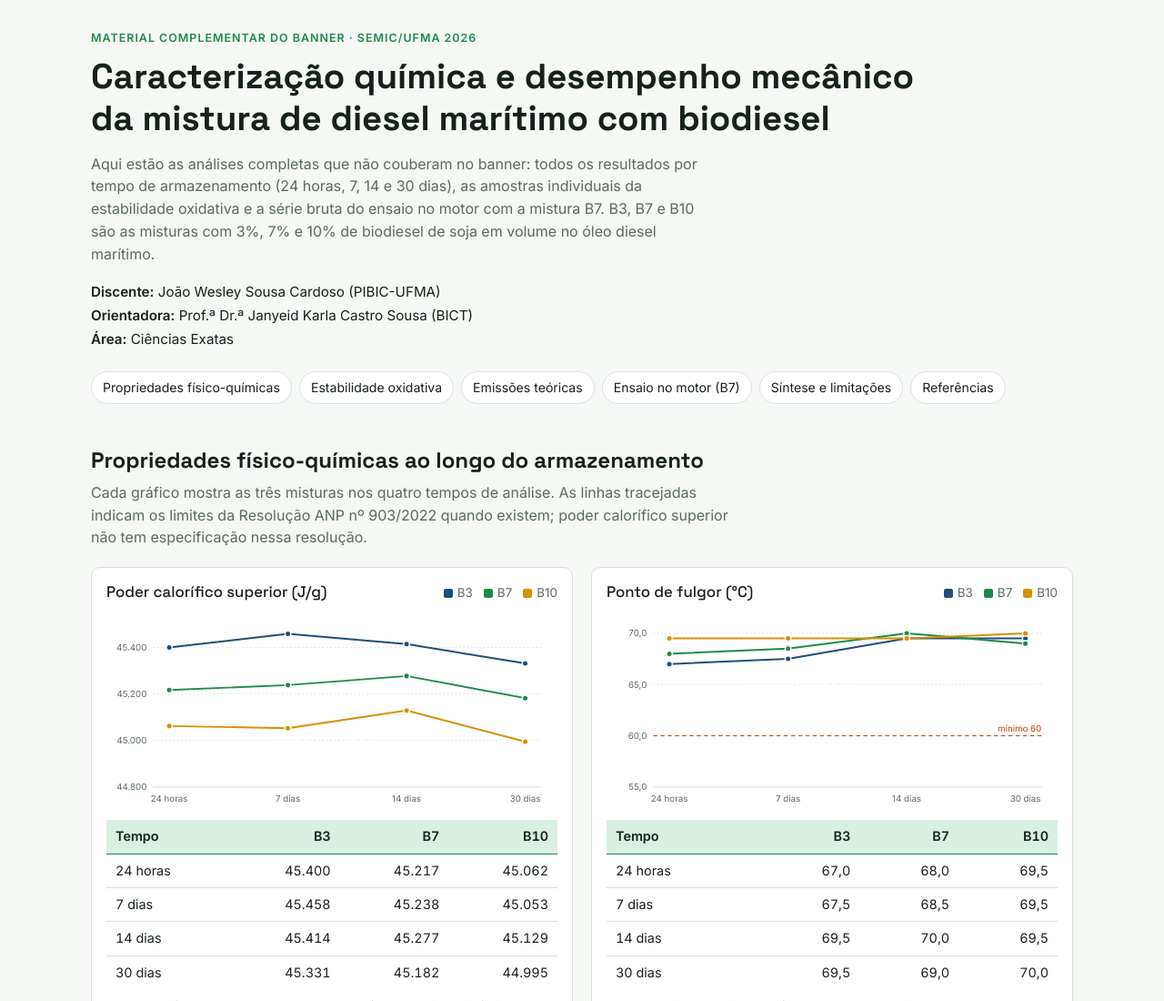
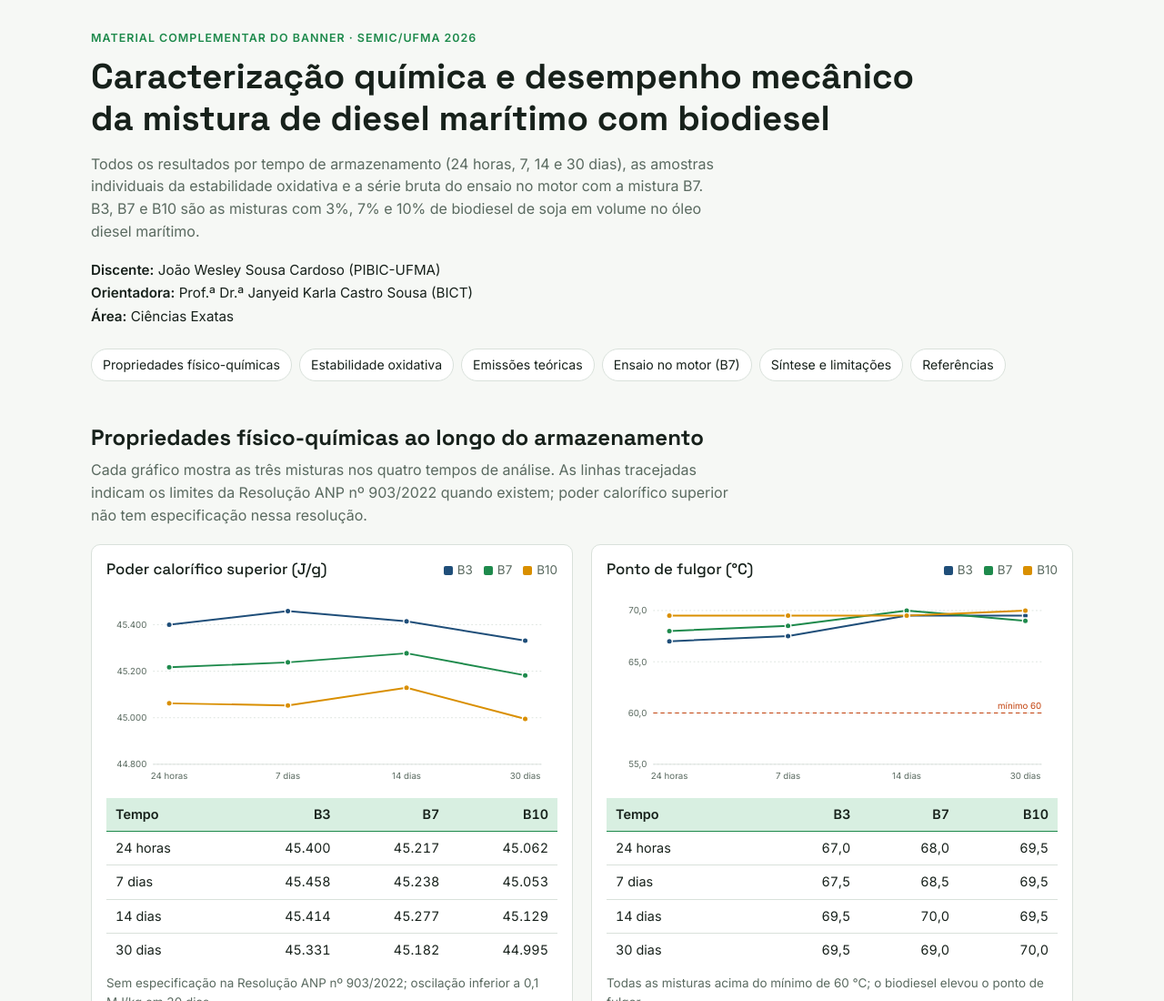
Before and after one commit to jwwesley/analises-semic-biodiesel, a plain HTML site: page index.html in a window 1280 px wide. Shown: the top 1100 px of the page at 91% size. Drawn offline with Linux system fonts and the light colour scheme.

Commit message:
Update lead paragraph in index.html
Removed introductory phrase from lead paragraph.

```diff
--- a/index.html
+++ b/index.html
@@ -85,7 +85,7 @@ html { scroll-behavior: smooth; }
 <main class="wrap">
   <p class="kicker">Material complementar do banner · SEMIC/UFMA 2026</p>
   <h1>Caracterização química e desempenho mecânico da mistura de diesel marítimo com biodiesel</h1>
-  <p class="lead">Aqui estão as análises completas que não couberam no banner: todos os resultados por tempo de armazenamento (24 horas, 7, 14 e 30 dias), as amostras individuais da estabilidade oxidativa e a série bruta do ensaio no motor com a mistura B7. B3, B7 e B10 são as misturas com 3%, 7% e 10% de biodiesel de soja em volume no óleo diesel marítimo.</p>
+  <p class="lead">Todos os resultados por tempo de armazenamento (24 horas, 7, 14 e 30 dias), as amostras individuais da estabilidade oxidativa e a série bruta do ensaio no motor com a mistura B7. B3, B7 e B10 são as misturas com 3%, 7% e 10% de biodiesel de soja em volume no óleo diesel marítimo.</p>
   <div class="people">
     <div><b>Discente:</b> João Wesley Sousa Cardoso (PIBIC-UFMA)</div>
     <div><b>Orientadora:</b> Prof.ª Dr.ª Janyeid Karla Castro Sousa (BICT)</div>
```
